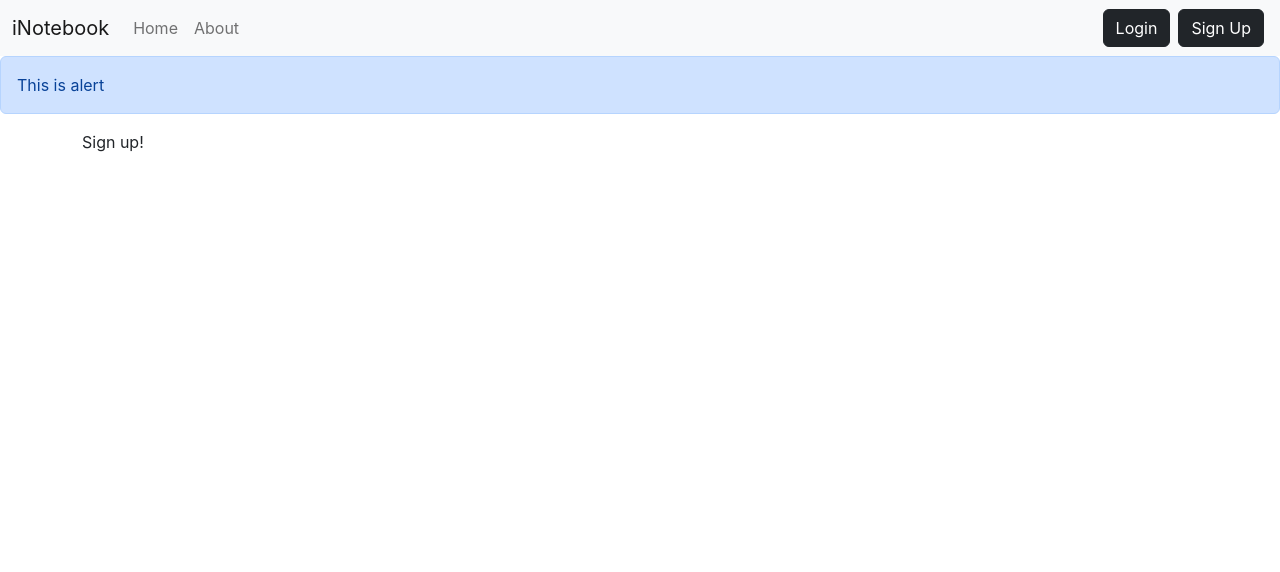
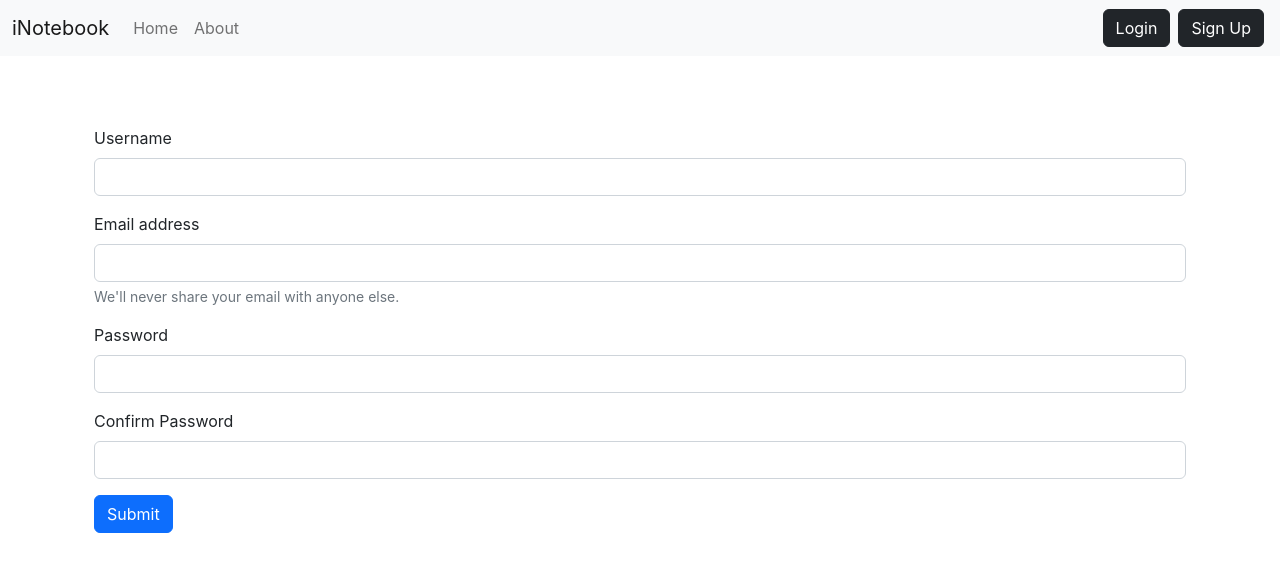
Before and after one commit to altamashaseer/iNotebook-React, a React (Create React App) app: page /signup in a window 1280 px wide. Shown: the top 572 px of the page. Built offline with nearby package versions, Linux system fonts and the light colour scheme.

Commit message:
Adding Signup, Alerts, some fixes

```diff
--- a/src/App.js
+++ b/src/App.js
@@ -1,5 +1,5 @@
 import './App.css';
-import React from 'react'
+import React, { useState } from 'react';
 import Navbar from './components/Navbar';
 import { Home } from './components/Home';
 import About from './components/About';
@@ -15,18 +15,28 @@ import Signup from './components/Signup';
 
 
 function App() {
+  const [alert, setAlert] = useState(null);
+  const showAlert = (message, type) => {
+    setAlert({
+      msg: message,
+      type: type
+    })
+    setTimeout(() => {
+      setAlert(null);
+    }, 1500);
+  }
   return (
     <>
       <NoteState>
         <BrowserRouter>
           <Navbar />
-          <Alert message={'This is alert'}/>
+          <Alert alert={alert} />
           <div className="container">
             <Routes>
-              <Route path="/" element={<Home />} />
+              <Route path="/" element={<Home showAlert={showAlert} />} />
               <Route path="about" element={<About />} />
-              <Route path="login" element={<Login />} />
-              <Route path="signup" element={<Signup />} />
+              <Route path="login" element={<Login showAlert={showAlert}/>} />
+              <Route path="signup" element={<Signup showAlert={showAlert}/>} />
             </Routes>
           </div>
         </BrowserRouter>
--- a/src/components/AddNote.js
+++ b/src/components/AddNote.js
@@ -1,7 +1,7 @@
 import React, { useContext, useState } from 'react'
 import noteContext from '../context/notes/noteContext';
 
-function AddNote() {
+function AddNote(props) {
     const context = useContext(noteContext)
     const { addNote } = context;
 
@@ -11,6 +11,7 @@ function AddNote() {
         e.preventDefault(); //prevent page from reload
         addNote(note.title, note.description, note.tag);
         setNote({title: "", description: "", tag: ""})
+        props.showAlert('Note added!', 'success')
     }
 
     const onChange = (e) => {
--- a/src/components/Alert.js
+++ b/src/components/Alert.js
@@ -1,13 +1,19 @@
 import React from 'react'
 
-function Alert(props) {
+export default function Alert(props) {
+    const Capitalize=(word)=>{
+    if(word==='danger'){
+        word='error'
+    }
+        const lower=word.toLowerCase();
+        return lower.charAt(0).toUpperCase()+lower.slice(1);
+    }
+
     return (
-        <div>
-            <div className="alert alert-primary" role="alert">
-                {props.message}
-            </div>
+        <div style={{height:'70px'}}>
+        {props.alert && <div class={`alert alert-${props.alert.type}`} role="alert" >
+            {Capitalize(props.alert.type)} : {props.alert.msg}
+        </div>}
         </div>
     )
 }
-
-export default Alert
--- a/src/components/Home.js
+++ b/src/components/Home.js
@@ -2,11 +2,11 @@ import React from 'react'
 import Notes from './Notes'
 
 
-export const Home = () => {
-
+export const Home = (props) => {
+const {showAlert}=props;
   return (
     <div>
-      <Notes/>
+      <Notes showAlert={showAlert}/>
     </div>
   )
 }
--- a/src/components/Login.js
+++ b/src/components/Login.js
@@ -1,9 +1,8 @@
-import React from 'react'
+import React, { useState } from 'react'
 // import { useHistory } from 'react-router'
 import { useNavigate } from 'react-router-dom'
-import { useState } from 'react'
 
-const Login = () => {
+const Login = (props) => {
 
     const [credentials, setCredentials] = useState({ email: '', password: '' })
     // let history = useHistory();
@@ -24,9 +23,10 @@ const Login = () => {
             localStorage.setItem('token', json.authtoken)
             console.log(json.authtoken);
             navigate("/")
+            props.showAlert('Logged in successfully', 'success')
         }
         else {
-            alert('Invalid Credentials')
+            props.showAlert('Invalid Crredentials', 'danger')
         }
     }
 
--- a/src/components/NoteItem.js
+++ b/src/components/NoteItem.js
@@ -13,7 +13,7 @@ function NoteItem(props) {
                 <div className="card-body">
                     <div className="d-flex ">
                         <h5 className="card-title">{note.title}</h5>
-                        <i className="fa-solid fa-trash mx-2" onClick={()=>{deleteNote(note._id)}}></i>
+                        <i className="fa-solid fa-trash mx-2" onClick={()=>{deleteNote(note._id); props.showAlert('Note deleted', 'warning')}}></i>
                         <i className="fa-solid fa-pen-to-square mx-2" onClick={()=>{updateNote(note)}}></i>
                     </div>
                     <p className="card-text">{note.description}</p>
--- a/src/components/Notes.js
+++ b/src/components/Notes.js
@@ -4,9 +4,10 @@ import AddNote from './AddNote';
 import NoteItem from './NoteItem';
 
 
-function Notes() {
+function Notes(props) {
     const context = useContext(noteContext)
     const { notes, getNotes, editNote } = context;
+    const {showAlert}=props;
 
     useEffect(() => {
         getNotes()
@@ -36,7 +37,7 @@ function Notes() {
 
     return (
         <>
-            <AddNote />
+            <AddNote showAlert={showAlert} />
 
             {/* Update notes  */}
             <button ref={ref} type="button" className="btn btn-primary d-none" data-bs-toggle="modal" data-bs-target="#exampleModal">
@@ -76,7 +77,7 @@ function Notes() {
             <div className="row my-3">
                 <h2>Your Notes</h2>
                 {notes.map((element) => {
-                    return <NoteItem key={element._id} note={element} updateNote={updateNote} />
+                    return <NoteItem key={element._id} note={element} showAlert={showAlert} updateNote={updateNote} />
                 })}
             </div>
         </>
--- a/src/components/Signup.js
+++ b/src/components/Signup.js
@@ -1,9 +1,61 @@
-import React from 'react'
+import { useNavigate } from 'react-router-dom'
+import React, { useState } from 'react'
 
-const Signup = () => {
+const Signup = (props) => {
+
+  const [credentials, setCredentials] = useState({ name: '', email: '', password: '', cpassword: '' })
+  const navigate = useNavigate();
+
+  const handleSubmit = async (e) => {
+    e.preventDefault();
+    const { name, email, password } = credentials;
+    const response = await fetch('http://localhost:5000/api/auth/createuser', {
+      method: 'POST',
+      headers: {
+        'Content-Type': 'application/json',
+      },
+      body: JSON.stringify({ name, email, password })
+    });
+
+    const json = await response.json();
+    if (json.success) {
+      //redirect and save auth token
+      localStorage.setItem('token', json.authtoken)
+      console.log(json.authtoken);
+      navigate("/")
+      props.showAlert('Yayy! Account created successfully', 'success')
+    }
+    else {
+      props.showAlert('Invalid Crredentials', 'danger')
+    }
+  }
+
+  const onChange = (e) => {
+    setCredentials({ ...credentials, [e.target.name]: e.target.value })
+  }
+
   return (
-    <div>
-     Sign up!
+    <div className='container'>
+      <form onSubmit={handleSubmit}>
+        <div className="mb-3">
+          <label htmlFor="name" className="form-label">Username</label>
+          <input type="text" className="form-control" onChange={onChange} id="name" name='name' aria-describedby="emailHelp" />
+        </div>
+        <div className="mb-3">
+          <label htmlFor="email" className="form-label">Email address</label>
+          <input type="email" className="form-control" onChange={onChange} id="email" name='email' aria-describedby="emailHelp" />
+          <div id="emailHelp" className="form-text">We'll never share your email with anyone else.</div>
+        </div>
+        <div className="mb-3">
+          <label htmlFor="password" className="form-label">Password</label>
+          <input type="password" className="form-control" onChange={onChange} name='password' required minLength={5} id="password" />
+        </div>
+        <div className="mb-3">
+          <label htmlFor="cpassword" className="form-label">Confirm Password</label>
+          <input type="password" className="form-control" onChange={onChange} name='cpassword' required minLength={5} id="cpassword" />
+        </div>
+        <button type="submit" className="btn btn-primary">Submit</button>
+      </form>
     </div>
   )
 }
```
Also changed, not shown: 1 other file (tests, documents, lock files or other folders).
